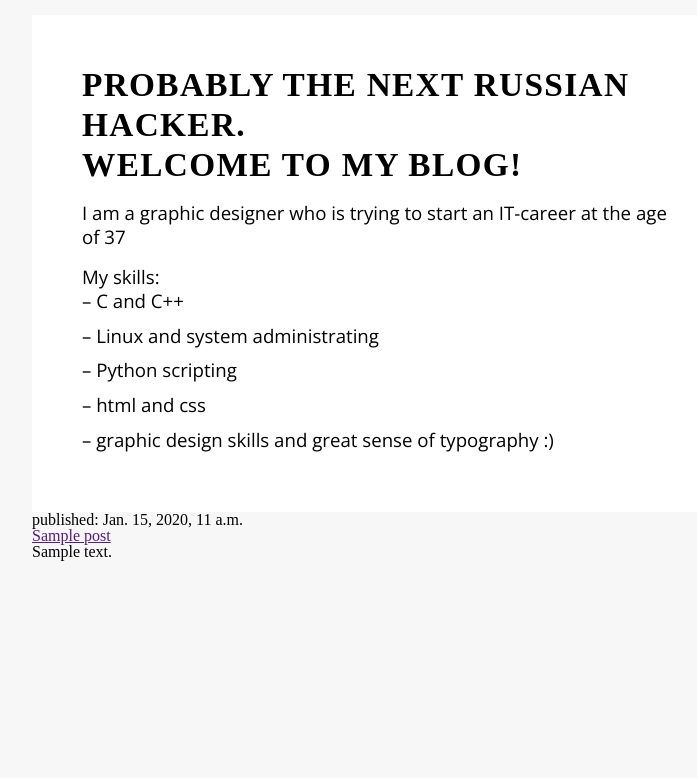
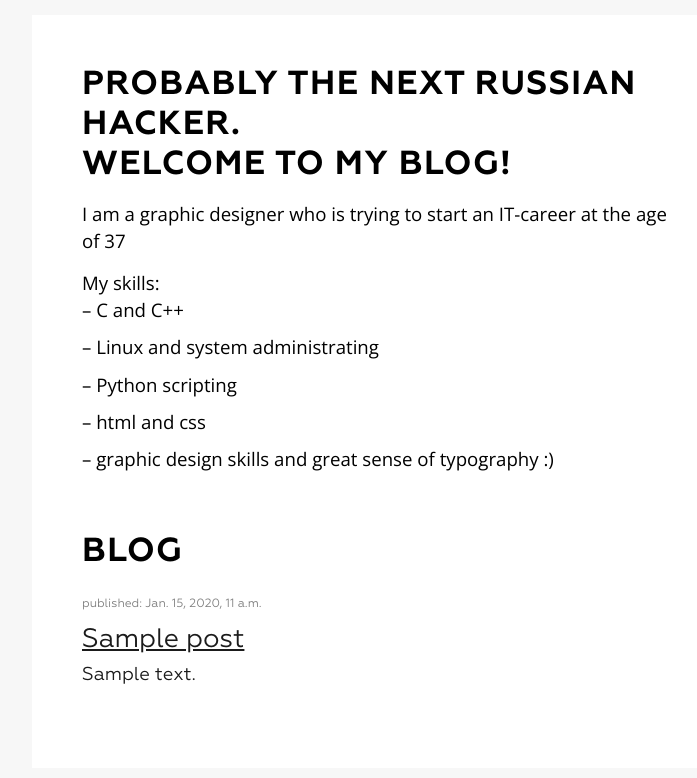
Before and after one commit to leindustrial/python_django_blog, a Django app: page / in a window 1280 px wide. Shown: the part 466-1244 px from the top of the page, without its empty margins (258-955 px from the left). Before the commit the page ends 1027 px from the top, so only its background shows below. Run offline with Django 3.2, Linux system fonts and the light colour scheme; tables that the repository leaves empty hold one stand-in row (values such as "Sample post"); some web fonts are replaced.

Commit message:
added some css

```diff
--- a/le_posts/templates/le_posts/style.css
+++ b/le_posts/static/css/le_posts.css
@@ -67,7 +67,38 @@ body {
 .text {
 	font-family: 'Open Sans', sans-serif;
 	font-size: 14pt;
-	line-height: 18pt;
+	line-height: 20pt;
+}
+
+.article {
+	font-family: geometria;
+	font-size: 14pt;
+	line-height: 22pt;
+}
+
+.post_header {
+	font-family: geometria;
+	font-size: 20pt;
+	line-height: 32pt;
+	color: #1b1b1b;
+}
+.post_text {
+	font-family: geometria;
+	font-size: 14pt;
+	line-height: 20pt;
+	color: #1b1b1b;
+}
+
+.link {
+	font-family: geometria;
+	font-size: 20pt;
+	line-height: 32pt;
+	color: #1b1b1b;
+}
+
+.time {
+	font-size: 9pt;
+	color: grey;
 }
 
 #list {
@@ -77,11 +108,3 @@ body {
 .footer {
 	width: 700px;
 }
-
-.logo {
-	height: 160px;
-	background-image: url(logo_2-lines.svg);
-	background-size: 100px;
-	background-repeat: no-repeat;
-	background-position: center;
-}
--- a/le_posts/templates/le_posts/post_list.html
+++ b/le_posts/templates/le_posts/post_list.html
@@ -1,3 +1,4 @@
+{% load static %}
 <!DOCTYPE html>
 <html lang="en">
 
@@ -6,7 +7,7 @@
     <meta charset="utf-8">
     <meta description="Löla Le, probably the next Russian hacker">
     <meta keywords="coding, python, django, html, css, web developement">
-    <link rel="stylesheet" href="/style.css">
+    <link rel="stylesheet" href="{% static 'css/le_posts.css' %}">
 </head>
 
 
@@ -47,18 +48,19 @@
             </ul>
         </section>
 
+    <br><br><br>
+        <section class="heading">
+            <h1>Blog</h1>
+        </section>
+        <br>
+        <article class="article">
+        {% for post in posts %}
+            <time class="time">published: {{ post.published_date }}</time><br>
+            <h2 class="post_header"><a class="link" href="">{{ post.title }}</a></h2>
+            <p class="post_text">{{ post.text|linebreaksbr }}</p> <br>
+        {% endfor %}
+        </article>
     </main>
-
-    <footer class="footer">
-        {% for post in posts %}
-        <article class="article">
-            <time class="time">published: {{ post.published_date }}</time>
-            <h2><a href="">{{ post.title }}</a></h2>
-            <p>{{ post.text|linebreaksbr }}</p>
-        </article>
-        {% endfor %}
-    </footer>
-
 </div>
 </body>
 </html>
```
Also changed, not shown: le_posts/static/css/Geometria-Bold.otf (added), le_posts/static/css/Geometria.otf (added), le_posts/static/css/photo-le.jpg (added), le_posts/static/css/resetcss.css (renamed from le_posts/templates/le_posts/resetcss.css).
